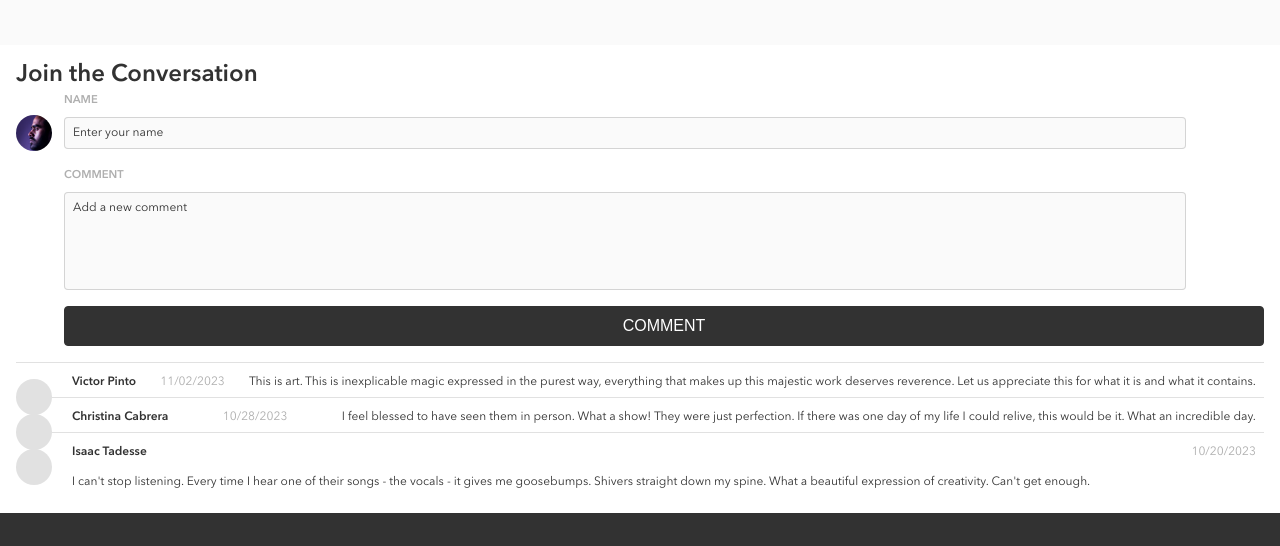
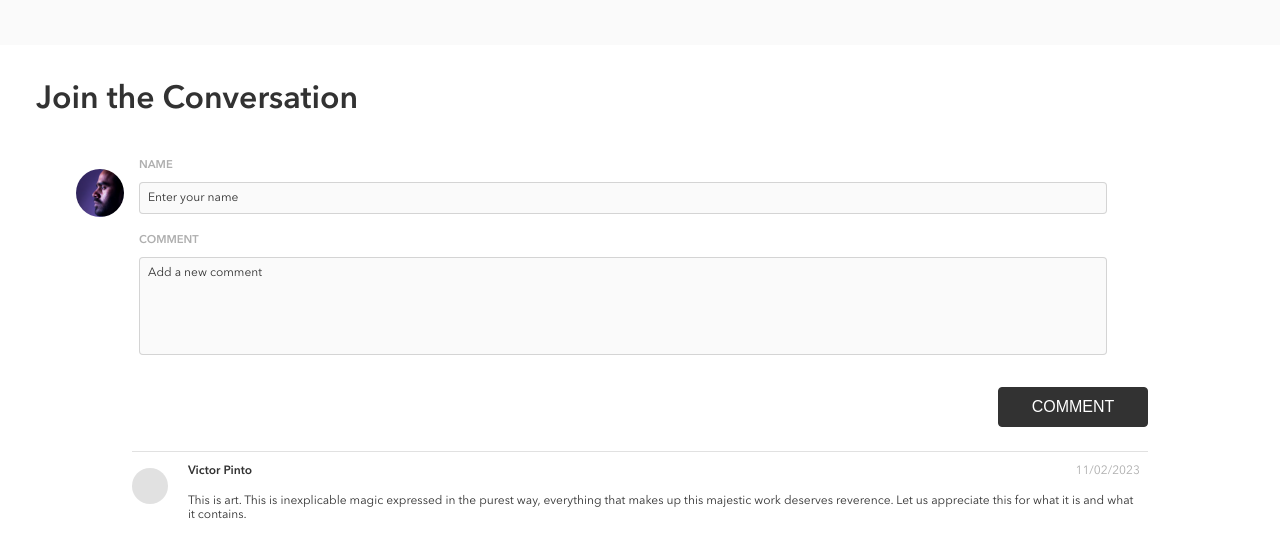
Before and after one commit to i-am-lp/bandsite, a plain HTML site: page index.html in a window 1280 px wide. Shown: the part 2881-3427 px from the top of the page. Drawn offline with Linux system fonts and the light colour scheme.

Commit message:
html form tablet

```diff
--- a/index.html
+++ b/index.html
@@ -68,7 +68,7 @@
                 <textarea name="comments" class="main__comments--form--placeholder main__comments--form--placeholder--comment" id="comments" placeholder="Add a new comment"></textarea>
                 <button class="main__comments--form--button">COMMENT</button>
             </form>
-            <div class="main__comments__filled">
+            <div class="main__comments__filled main__comments__filled--first">
                 <div class="main__comments__filled--image"></div>
                 <div class="main__comments__filled--text">
                     <p class="main__comments__filled--text--name">Victor Pinto</p>
@@ -84,7 +84,7 @@
                     <p class="main__comments__filled--text--copy">I feel blessed to have seen them in person. What a show! They were just perfection. If there was one day of my life I could relive, this would be it. What an incredible day.</p>
                 </div>
             </div>
-            <div class="main__comments__filled">
+            <div class="main__comments__filled main__comments__filled--last">
                 <div class="main__comments__filled--image"></div>
                 <div class="main__comments__filled--text">
                     <p class="main__comments__filled--text--name">Isaac Tadesse</p>
--- a/styles/bio.scss
+++ b/styles/bio.scss
@@ -330,10 +330,20 @@ body {
         padding: 16px;
         position: relative;
 
+        @include tablet {
+            padding: 0 36px;
+            font-size: 1rem;
+        }
+
         &--header {
             font-family: 'Avenir Next Demi';
             padding-top: 0;
             margin: 0;
+
+            @include tablet {
+                padding-top: 36px;
+                font-size: 2rem;
+            }
         }
 
         &--image {
@@ -344,10 +354,21 @@ body {
             width: 36px;
             position: absolute;
             top: 70px;
+
+            @include tablet {
+                height: 48px;
+                width: 48px;
+                top: 124px;
+                left: 76px;
+            }
         }
 
         &--form {
             margin-left: 48px;
+
+            @include tablet {
+                padding: 36px 72px 0 55px;
+            }
 
             &--text {
                 font-family: 'Avenir Next Demi';
@@ -378,6 +399,15 @@ body {
                 font-size: 1rem;
                 margin-bottom: 16px;
 
+                @include tablet {
+                    width: 150px;
+                    padding: 0 32px;
+                    // align-self: flex-end;
+                    float: right;
+                    margin-top: 16px;
+                    margin-right: 24px;
+                }
+
                 &:hover {
                     background-color: $bandsite-darkblack;
                 }
@@ -387,6 +417,16 @@ body {
         &__filled {
             border-top: 1px solid $mercury;
             position: relative;
+
+            @include tablet {
+                margin: 24px 96px;
+            }
+
+            &--first {
+                @include tablet {
+                    margin-top: 96px;
+                }
+            }
 
             &--last {
                 border-bottom: 1px solid $mercury;
```
Also changed, not shown: styles/bio.css.
